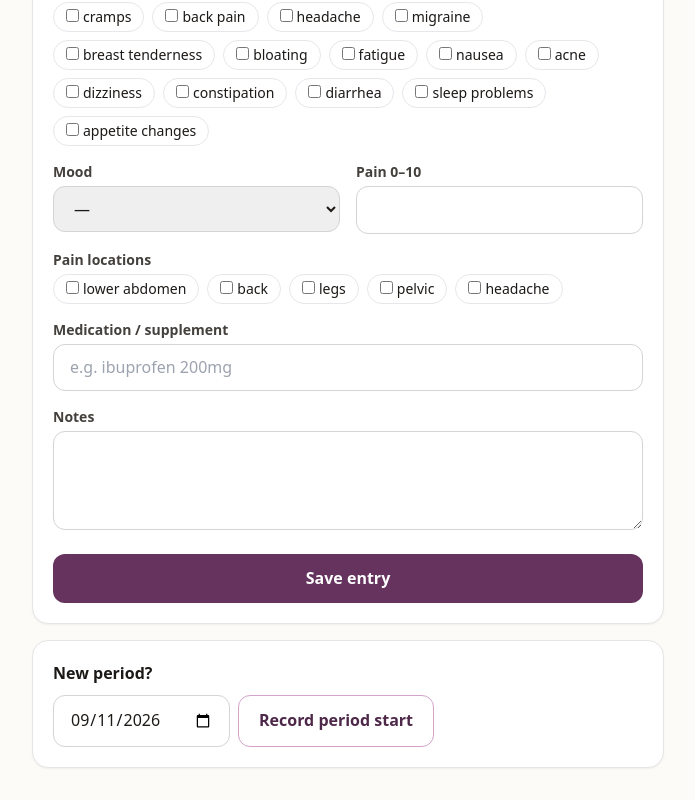
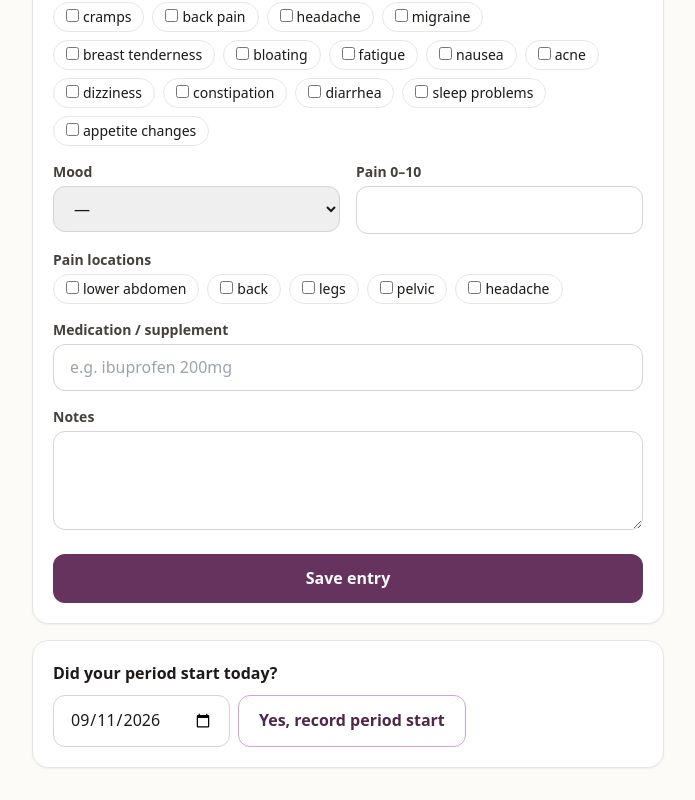
Before and after one commit to Sabondoj3/hercycle-ai, a Next.js app: page /log in a window 1280 px wide. Shown: the part 258-1058 px from the top of the page, without its empty margins (292-987 px from the left). Built offline with nearby package versions, Linux system fonts and the light colour scheme.

Commit message:
Improve period start wording

```diff
--- a/src/app/log/page.tsx
+++ b/src/app/log/page.tsx
@@ -54,7 +54,7 @@ export default function LogPage() {
         {msg && <p role="status" className="text-sm font-semibold">{msg}</p>}
       </form>
       <div className="card mt-4">
-        <h2 className="font-bold">New period?</h2>
+        <h2 className="font-bold">Did your period start today?</h2>
         <form className="mt-2 flex flex-wrap gap-2" onSubmit={async (e) => { e.preventDefault(); const fd = new FormData(e.currentTarget as HTMLFormElement); const r = await fetch("/api/cycles", { method: "POST", headers: { "Content-Type": "application/json" }, body: JSON.stringify({ startDate: String(fd.get("startDate")) }) }); if (r.ok) {
   setMsg("Period recorded.");
 } else {
@@ -62,7 +62,7 @@ export default function LogPage() {
   setMsg(data.error || "Could not record period.");
 } }}>
           <input name="startDate" type="date" defaultValue={today} className="input !w-auto" required aria-label="Period start date" />
-          <button className="btn-secondary">Record period start</button>
+          <button className="btn-secondary">Yes, record period start</button>
         </form>
       </div>
     </main>
```
